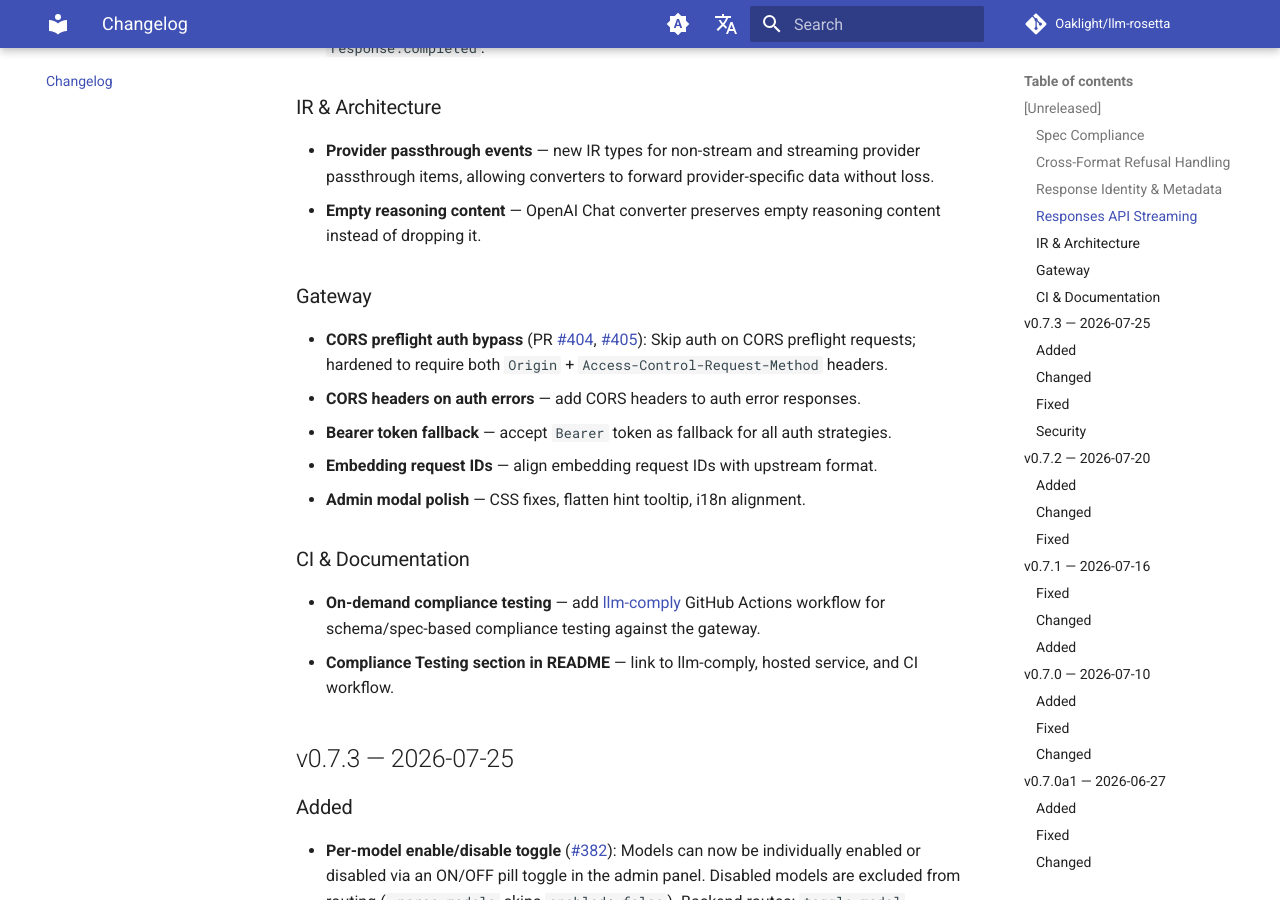
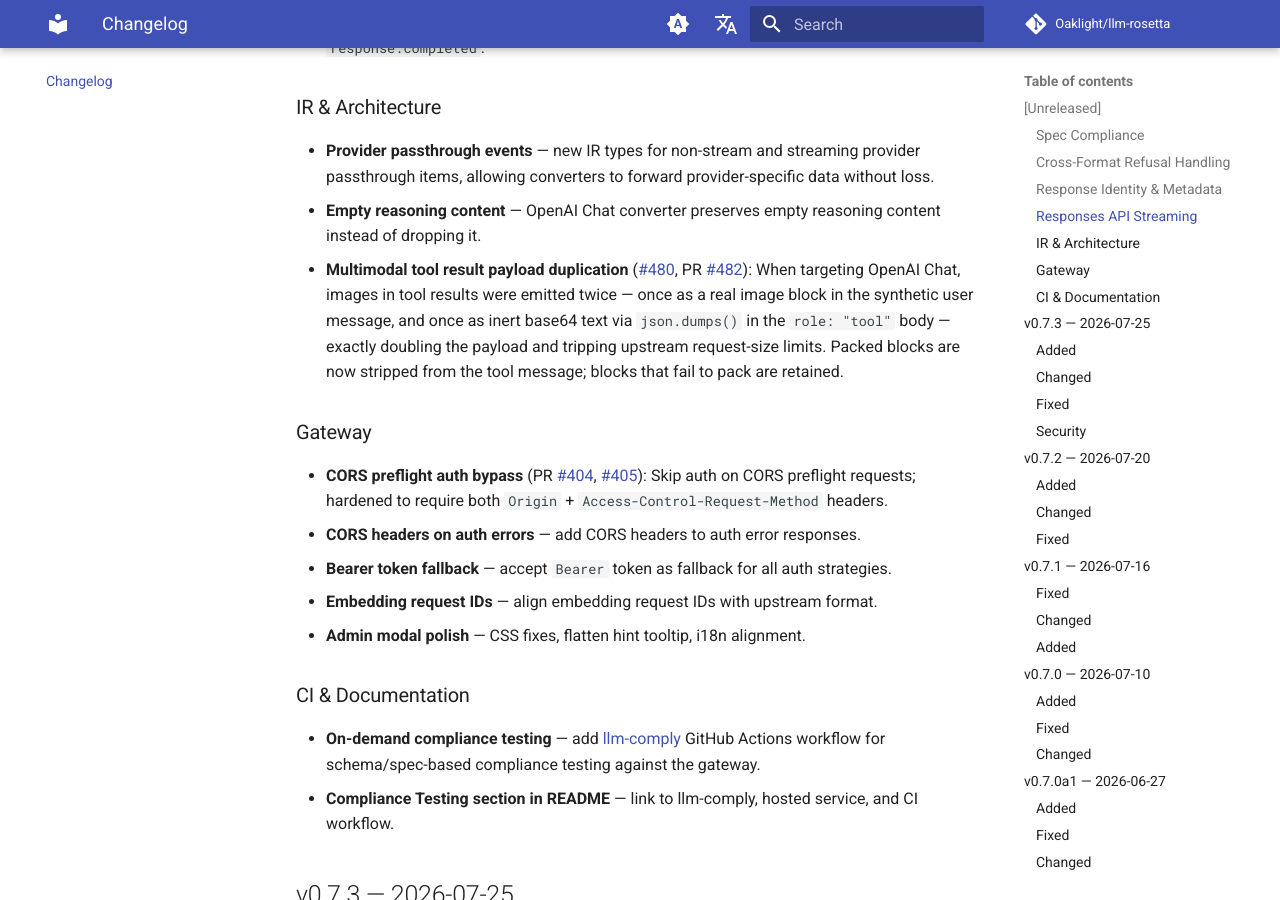
Before and after one commit to Oaklight/llm-rosetta, an MkDocs documentation site: the page built from docs/changelog.md, in a window 1280 px wide and 900 px high, scrolled down 2309 px. Built offline with MkDocs 1.6.1 and Material for MkDocs 9.7.7, drawn with Linux system fonts in a browser that asks for light colours; comment, search, counter and statistics services are not loaded.

Commit message:
docs: changelog for multimodal tool result payload duplication fix (#482)

```diff
--- a/docs/changelog.md
+++ b/docs/changelog.md
@@ -51,6 +51,7 @@ Systematic pass across all four converters to ensure output matches official API
 
 - **Provider passthrough events** — new IR types for non-stream and streaming provider passthrough items, allowing converters to forward provider-specific data without loss.
 - **Empty reasoning content** — OpenAI Chat converter preserves empty reasoning content instead of dropping it.
+- **Multimodal tool result payload duplication** ([#480](https://github.com/Oaklight/llm-rosetta/issues/480), PR [#482](https://github.com/Oaklight/llm-rosetta/pull/482)): When targeting OpenAI Chat, images in tool results were emitted twice — once as a real image block in the synthetic user message, and once as inert base64 text via `json.dumps()` in the `role: "tool"` body — exactly doubling the payload and tripping upstream request-size limits. Packed blocks are now stripped from the tool message; blocks that fail to pack are retained.
 
 ### Gateway
 
```
